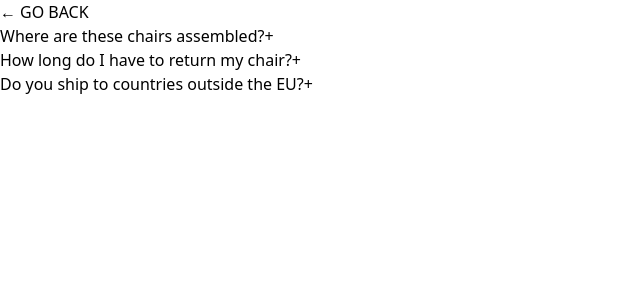
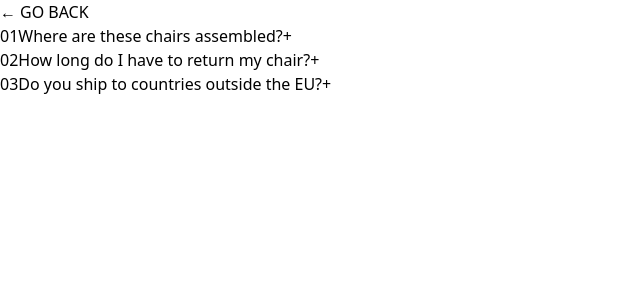
Before and after one commit to anetakasprzak/next-practice-app, a Next.js app: page /accordion in a window 1280 px wide. Shown: the top 300 px of the page, without its empty margins (0-640 px from the left). Built offline with nearby package versions, Linux system fonts and the light colour scheme.

Commit message:
dynamic number depending on index

```diff
--- a/app/accordion/page.js
+++ b/app/accordion/page.js
@@ -43,6 +43,7 @@ function AccordionItem({ i, title, text }) {
   return (
     <div>
       <p>
+        <span>{i < 9 ? `0${i + 1}` : i + 1}</span>
         {title}
         <button onClick={() => setIsOpen(!isOpen)}>{isOpen ? "-" : "+"}</button>
       </p>
```
